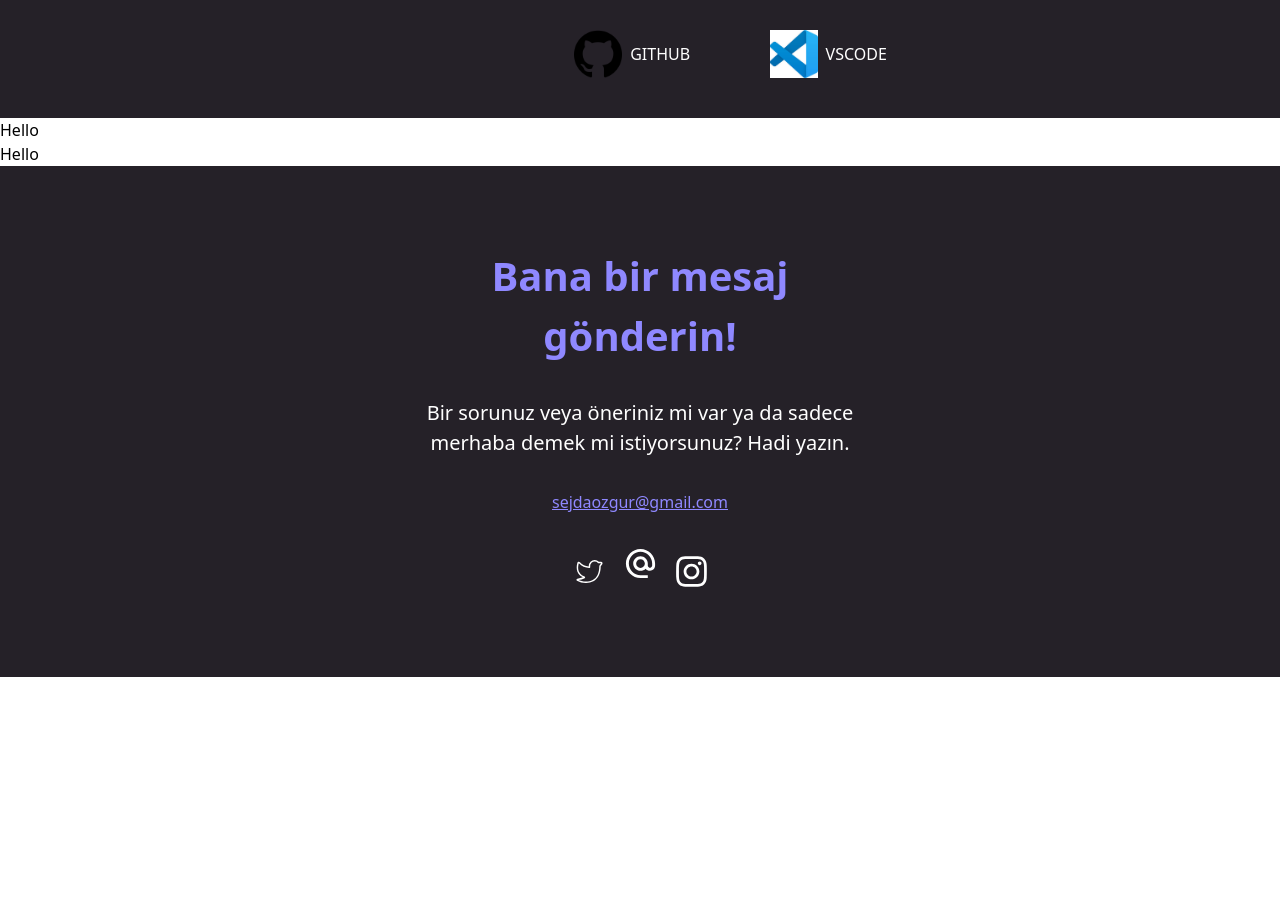
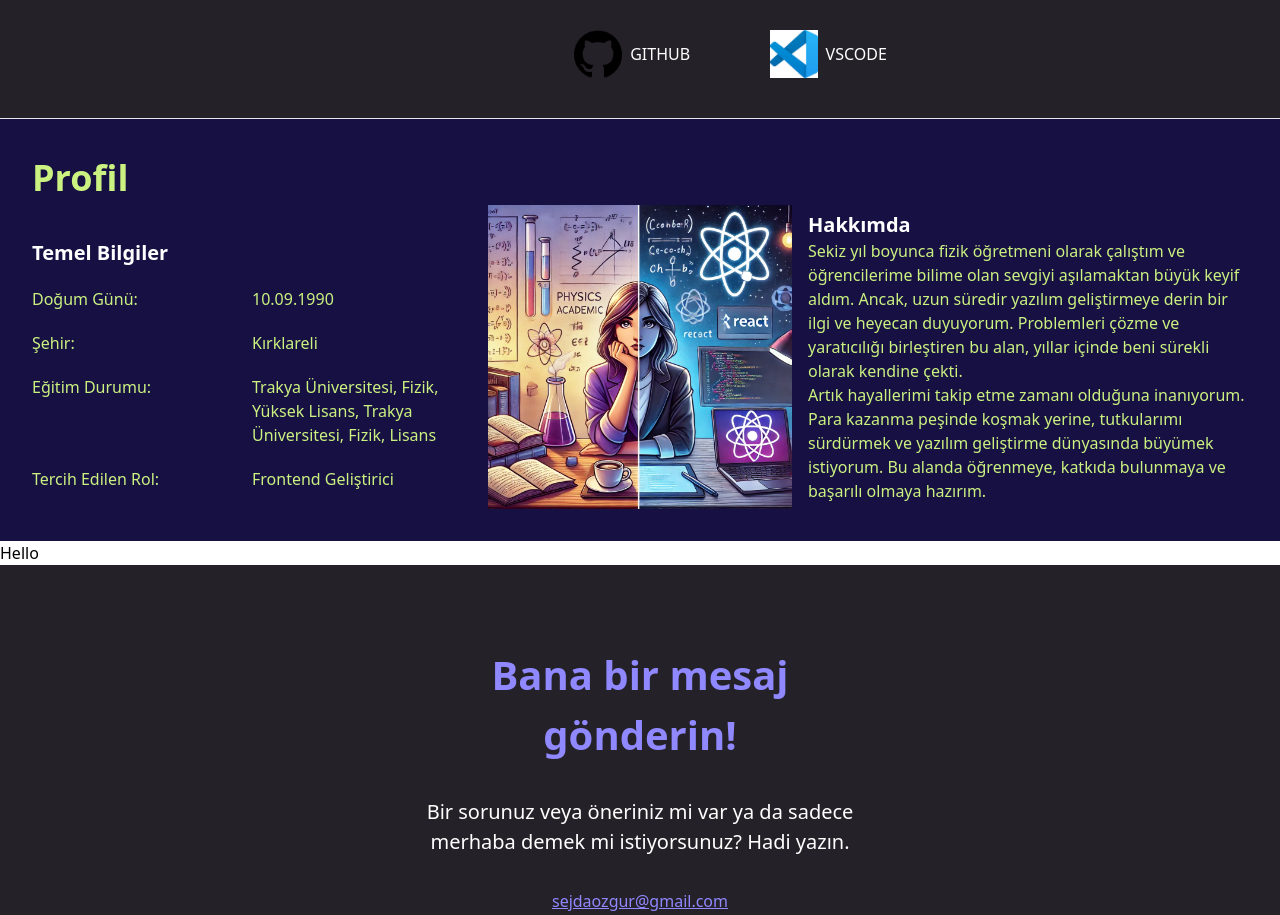
Before and after one commit to sejda1/Frontend-Challange, a React (Vite) app: page / in a window 1280 px wide. Shown: the part 1130-2045 px from the top of the page. Before the commit the page ends 1807 px from the top, so only its background shows below. Built offline with nearby package versions, Linux system fonts and the light colour scheme.

Commit message:
profile componenti olusturuldu

```diff
--- a/src/components/Profile.jsx
+++ b/src/components/Profile.jsx
@@ -1,7 +1,62 @@
-export default function Profile () {
+import { useEffect, useState } from "react";
+import trData from "../data/dataTr.json";
+import enData from "../data/dataEng.json";
+import profileImage from "../../public/assets/sejda.webp";
+import { useLanguage } from "../contexts/LanguageContext";
+
+export default function Profile() {
+    const { toggleLanguage, language } = useLanguage();
+    const [profile, setProfile] = useState({});
+
+    useEffect(() => {
+        setProfile(language === "tr" ? trData.profile : enData.profile);
+    }, [language]);
+
+
+
+
+    const defaultText = toggleLanguage("profile.unknown") || "Unknown";
+    const infoFields = [
+        { title: toggleLanguage("profile").birthday, value: profile.birthdayDetail || defaultText },
+        { title: toggleLanguage("profile").city, value: profile.cityDetail || defaultText },
+        { title: toggleLanguage("profile").edu, value: [profile.eduDetail1, profile.eduDetail2].filter(Boolean).join(", ") || defaultText },
+        { title: toggleLanguage("profile").prefer, value: profile.preferD || defaultText },
+    ];
+
     return (
-        <>
-        <p>Hello</p>
-        </>
-    )
+        <section className="flex flex-col justify-center items-center h-full bg-[#4731D3] md:h-auto border-t dark:bg-[#171043] p-8">
+            <div className="max-w-7xl w-full">
+                <h1 className="text-[36px] font-semibold text-[#CBF281]">
+                    {toggleLanguage("profile").profileH}
+                </h1>
+                <div className="flex flex-col items-center lg:flex-row gap-4 relative text-white">
+                    <div className="relative flex-1 mx-auto w-full md:max-w-md lg:max-w-lg">
+                        <div className="relative rounded-xl z-10 flex flex-col items-start gap-5 mt-4">
+                            <h2 className="font-semibold text-lg sm:text-xl">
+                                {toggleLanguage("profile").basicInfo}
+                            </h2>
+                            {infoFields.map((field, idx) => (
+                                <p key={idx} className="flex w-full justify-between text-[#CBF281] font-medium transform transition-all duration-300 hover:scale-105">
+                                    {field.title}: <span className="w-1/2 text-start font-normal">{field.value}</span>
+                                </p>
+                            ))}
+                        </div>
+                    </div>
+                    <div className="flex w-3/12 rounded-lg">
+                        <img src={profileImage} alt="Profil Resmi" />
+                    </div>
+                    <div className="flex-1 mx-auto rounded-xl w-full md:max-w-md lg:max-w-lg">
+    <h2 className="text-start font-semibold text-lg sm:text-xl md:text-xl text-white mr-2 ">
+        {toggleLanguage("profile").aboutH}
+    </h2>
+    <p className="text-[#CBF281] font-medium transform transition-all duration-300 hover:scale-105">
+        {toggleLanguage("profile").aboutText1 || ""} <br />
+        {toggleLanguage("profile").aboutText2 || ""}
+    </p>
+</div>
+
+                </div>
+            </div>
+        </section>
+    );
 }
--- a/src/data/dataEng.json
+++ b/src/data/dataEng.json
@@ -74,8 +74,9 @@
     },
       "profile": {
         "profileH": "Profile",
+        "basicInfo": "Basic information",
         "birthday": "Birthday",
-        "birtdayDetail": "10.09.1990",
+        "birthdayDetail": "10.09.1990",
         "city": "City",
         "cityDetail": "Kırklareli",
         "edu": "Education Status",
--- a/src/data/dataTr.json
+++ b/src/data/dataTr.json
@@ -73,8 +73,9 @@
 
     "profile": {
       "profileH": "Profil",
+     "basicInfo": "Temel Bilgiler",
       "birthday": "Doğum Günü",
-      "birtdayDetail": "10.09.1990",
+      "birthdayDetail": "10.09.1990",
       "city": "Şehir",
       "cityDetail": "Kırklareli",
       "edu": "Eğitim Durumu",
```
Also changed, not shown: public/assets/sejda.webp (added).
